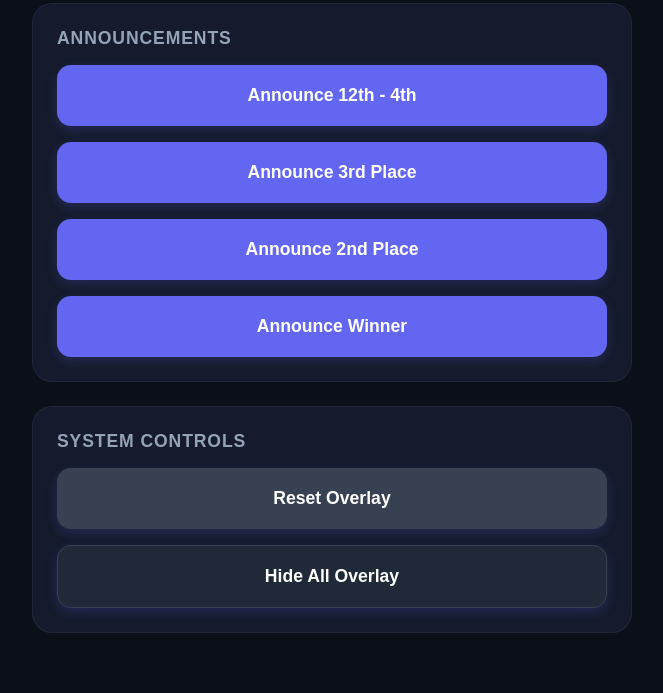
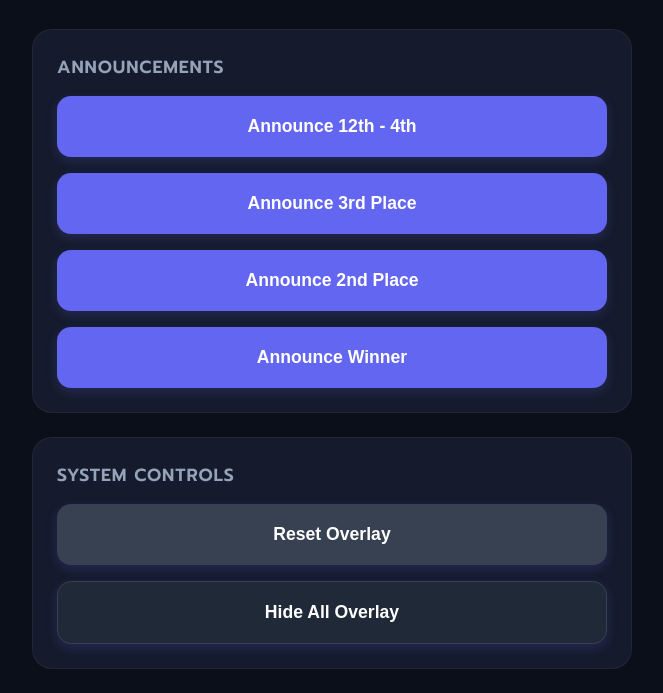
Before and after one commit to pawinner/biggame26-ending, a website built with Vite: page biggame-ending/control.html in a window 1280 px wide. Shown: the part 190-883 px from the top of the page, without its empty margins (308-971 px from the left). Before the commit the page ends 847 px from the top, so only its background shows below. Built offline with nearby package versions, Linux system fonts and the light colour scheme; some packages are replaced by stand-ins of ours; no server answers; the database is empty.

Commit message:
Replace Adobe Fonts with Google Fonts and update font family to 'Prompt'; add whoosh sound effect for rank reveal.

```diff
--- a/biggame-ending/control.html
+++ b/biggame-ending/control.html
@@ -4,9 +4,10 @@
   <meta charset="UTF-8">
   <meta name="viewport" content="width=device-width, initial-scale=1.0">
   <title>Overlay Controller - MDCU 2026</title>
-  <!-- Adobe Fonts (JS required for Thai font subsetting) -->
-  <script src="https://use.typekit.net/xqn5vhp.js"></script>
-  <script>try{Typekit.load({ async: true });}catch(e){}</script>
+  <!-- Google Fonts -->
+  <link rel="preconnect" href="https://fonts.googleapis.com">
+  <link rel="preconnect" href="https://fonts.gstatic.com" crossorigin>
+  <link href="https://fonts.googleapis.com/css2?family=Prompt:ital,wght@0,300;0,400;0,500;0,600;0,700;0,800;0,900;1,300;1,400;1,500;1,600;1,700;1,800;1,900&display=swap" rel="stylesheet">
   <link rel="stylesheet" href="./css/control.css">
 </head>
 <body>
--- a/biggame-ending/css/control.css
+++ b/biggame-ending/css/control.css
@@ -17,7 +17,7 @@
 }
 
 body {
-  font-family: 'aktiv-grotesk-thai', sans-serif;
+  font-family: 'Prompt', sans-serif;
   background-color: var(--bg-color);
   color: var(--text-primary);
   min-height: 100vh;
--- a/biggame-ending/css/overlay.css
+++ b/biggame-ending/css/overlay.css
@@ -5,7 +5,7 @@
 }
 
 body {
-  font-family: 'aktiv-grotesk-thai', sans-serif;
+  font-family: 'Prompt', sans-serif;
   background: transparent !important; /* Critical for OBS browser source transparent background */
   overflow: hidden;
   width: 1920px;
@@ -144,7 +144,7 @@ body {
     0 10px 20px rgba(0, 0, 0, 0.6),
     inset 0 4px 4px rgba(255, 255, 255, 0.35),
     inset 0 -4px 4px rgba(0, 0, 0, 0.35);
-  font-family: 'aktiv-grotesk-thai', sans-serif;
+  font-family: 'Prompt', sans-serif;
   font-weight: 900;
   font-size: 2.2rem;
   color: #ffffff;
```
Also changed, not shown: biggame-ending/js/overlay.js (+13 -1 lines), biggame-ending/overlay.html (+4 -3 lines), index.html (+3 -4 lines), 1 other file.
